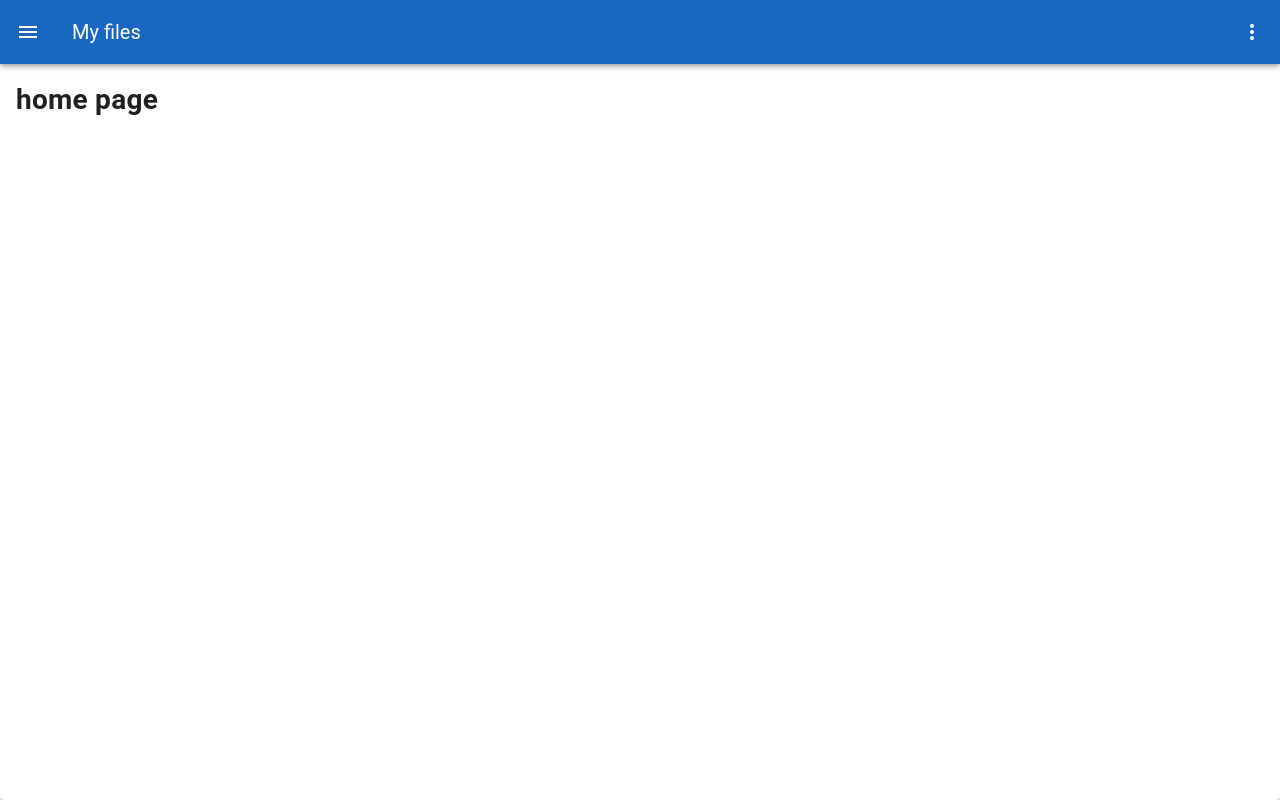
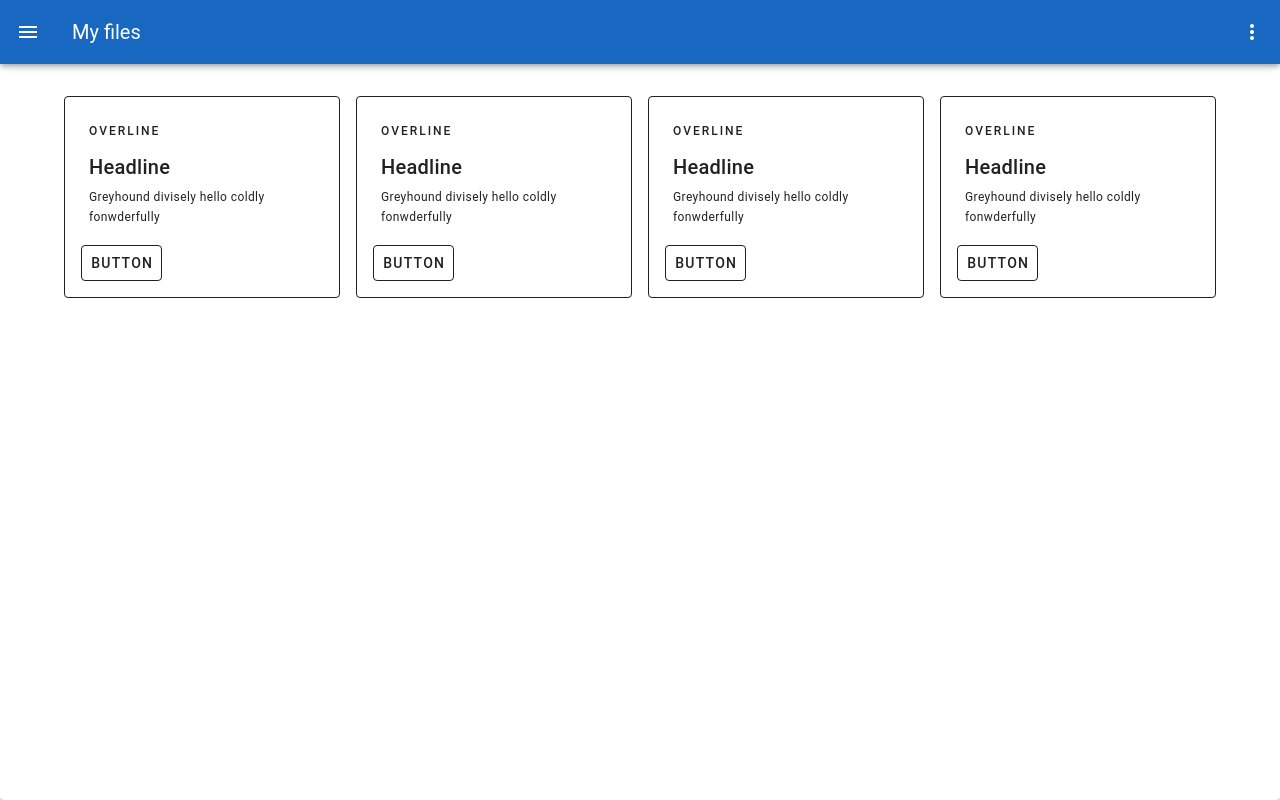
Before and after one commit to alvisLu/vuetify-ui-test, a Vue app: page / in a window 1280 px wide. Built offline with nearby package versions, Linux system fonts and the light colour scheme.

Commit message:
add card

```diff
--- a/src/views/HomeView.vue
+++ b/src/views/HomeView.vue
@@ -1,6 +1,24 @@
 <template>
   <div class="home">
-    <h1>home page</h1>
+    <v-container class="mb-6">
+      <v-row align="start" no-gutters style="height: 150px">
+        <v-col v-for="n in 4" :key="n">
+          <v-card class="pa-2 mx-2" max-width="344" variant="outlined">
+            <v-card-item>
+              <div>
+                <div class="text-overline mb-1">OVERLINE</div>
+                <div class="text-h6 mb-1">Headline</div>
+                <div class="text-caption">Greyhound divisely hello coldly fonwderfully</div>
+              </div>
+            </v-card-item>
+
+            <v-card-actions>
+              <v-btn variant="outlined"> Button </v-btn>
+            </v-card-actions>
+          </v-card>
+        </v-col>
+      </v-row>
+    </v-container>
   </div>
 </template>
 
```
